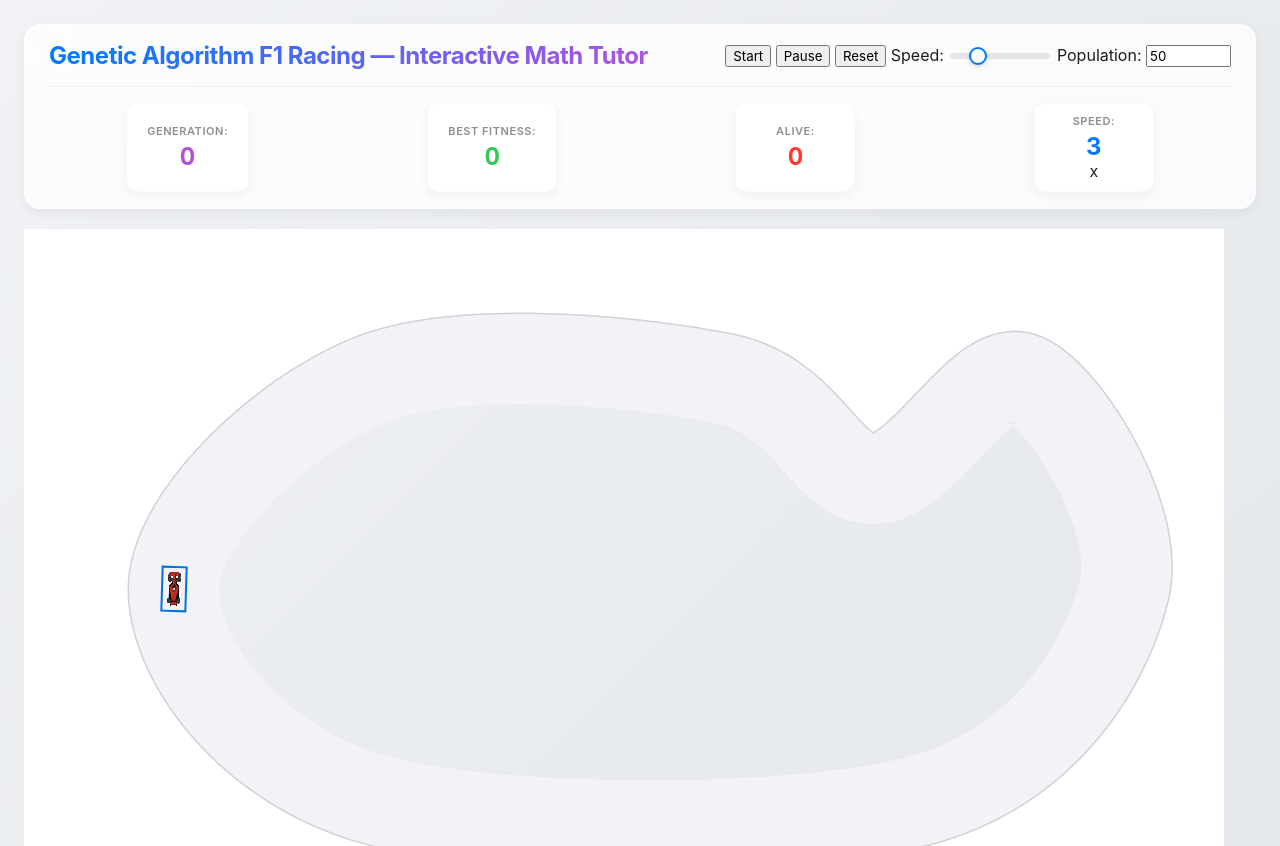
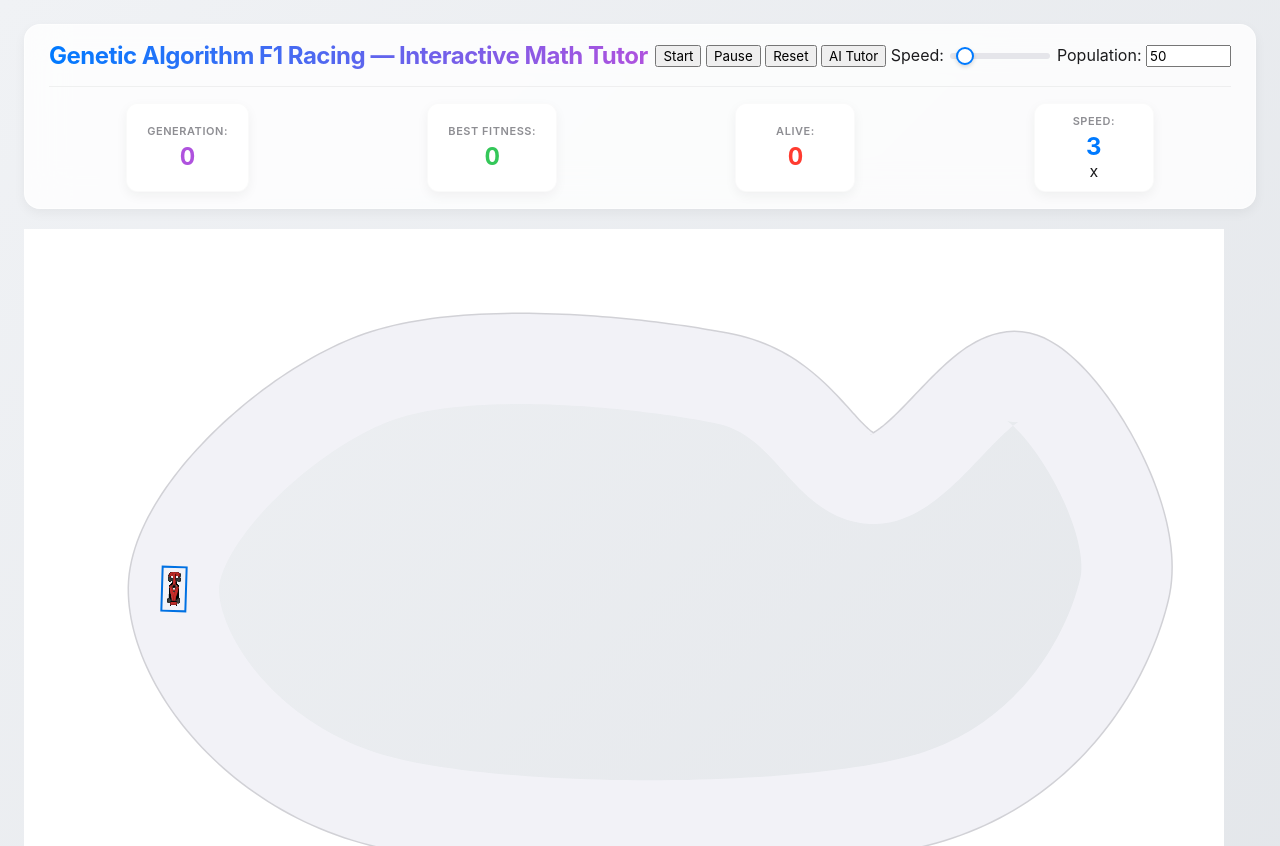
Before and after one commit to 3aboshe/Genetic-Racing, a plain HTML site: page index.html in a window 1280 px wide. Shown: the top 846 px of the page. Drawn offline with Linux system fonts and the light colour scheme.

Commit message:
Increase max simulation speed to 30x

```diff
--- a/index.html
+++ b/index.html
@@ -14,8 +14,9 @@
         <div class="controls">
           <button id="startBtn">Start</button>
           <button id="pauseBtn">Pause</button>
-          <button id="resetBtn">Reset</button>
-          <label>Speed: <input id="speed" type="range" min="1" max="10" value="3"></label>
+                    <button id="resetBtn">Reset</button>
+          <button id="tutorialBtn" class="special-btn">AI Tutor</button>
+          <label>Speed: <input id="speed" type="range" min="1" max="30" value="3"></label>
           <label>Population: <input id="popSize" type="number" min="10" max="500" value="50"></label>
         </div>
       </div>
```
